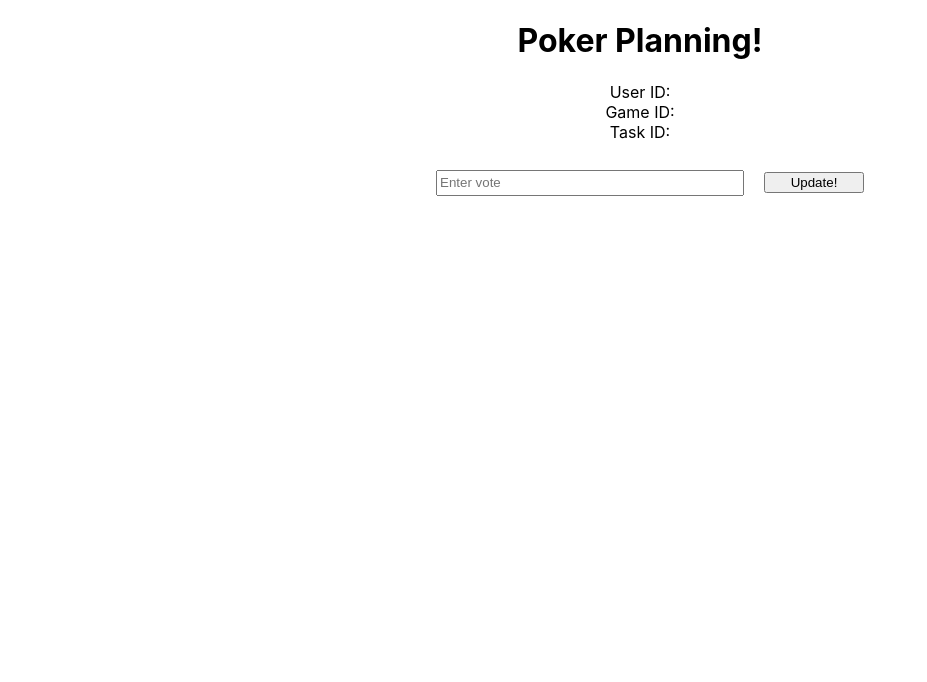
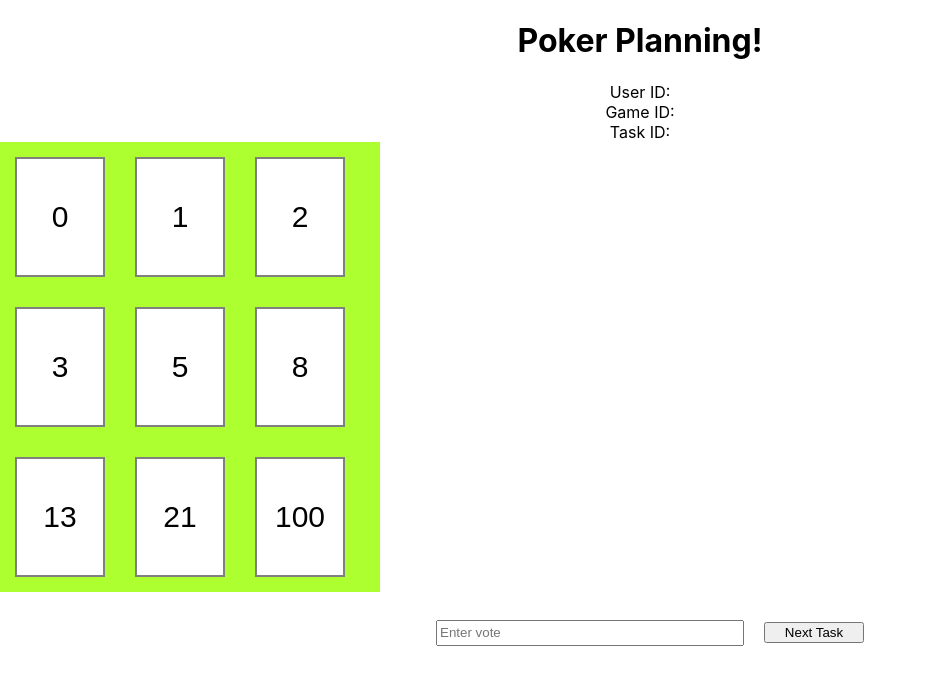
Before and after one commit to mhero/python-flask-socket-db, a React (Create React App) app in the folder poker-client/: page / in a window 1280 px wide. Both pictures are taken after a click on the button "Join game!". Shown: the top 682 px of the page, without its empty margins (0-927 px from the left). Built offline with nearby package versions, Linux system fonts and the light colour scheme; no server answers.

Commit message:
Add cards on frontend client

```diff
--- a/poker-client/src/app/App.css
+++ b/poker-client/src/app/App.css
@@ -41,3 +41,19 @@ button {
   margin-top: 30px;
   width: 100px;
 }
+
+.cards-panel {
+  width: 380px;
+  display: flex;
+  flex-wrap: wrap;
+  background-color: greenyellow;
+}
+
+.poker-card {
+  width: 90px;
+  height: 120px;
+  font-size: 30px;
+  margin: 15px;
+  background-color: white;
+  border: 2px solid gray;
+}
--- a/poker-client/src/app/App.js
+++ b/poker-client/src/app/App.js
@@ -4,6 +4,12 @@ const io = require("socket.io-client");
 const HOST = "http://localhost:8000";
 const socket = io.connect(HOST);
 const axios = require('axios').default;
+
+const Card = ({value, onClick}) => {
+  return (
+    <button onClick={onClick} className="poker-card">{value}</button>
+  );
+}
 
 function App() {
 
@@ -106,10 +112,23 @@ function App() {
           <div>User ID: {userId}</div>
           <div>Game ID: {gameId}</div>
           <div>Task ID: {taskId}</div>
+
+          <div className="cards-panel">
+            <Card value={0} onClick={() => setVote(0)}/>
+            <Card value={1} onClick={() => setVote(1)}/>
+            <Card value={2} onClick={() => setVote(2)}/>
+            <Card value={3} onClick={() => setVote(3)}/>
+            <Card value={5} onClick={() => setVote(5)}/>
+            <Card value={8} onClick={() => setVote(8)}/>
+            <Card value={13} onClick={() => setVote(13)}/>
+            <Card value={21} onClick={() => setVote(21)}/>
+            <Card value={100} onClick={() => setVote(100)}/>
+          </div>
+
           <input type="text" id="vote" name="vote"
                   placeholder="Enter vote"
                   onChange={(event) => setVote(event.target.value) }/>
-          <button type="button" onClick={askGameData}>Update!</button>
+          <button type="button">Next Task</button>
         </div>
       }
     </div>
```
